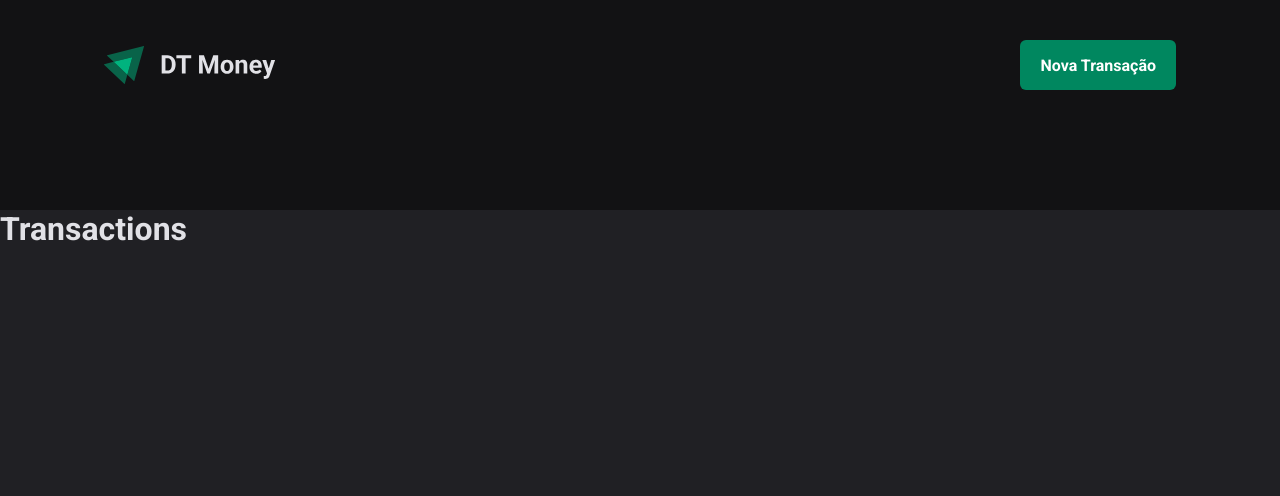
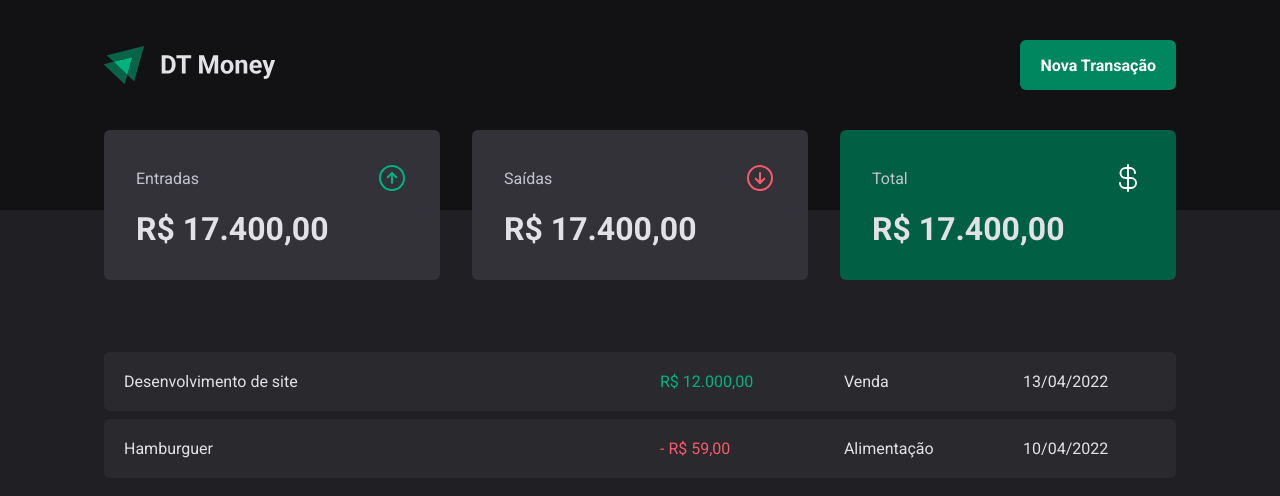
Before and after one commit to emersonmelomartins/dt-money-ignite, a React (Vite) app: page / in a window 1280 px wide. Shown: the top 496 px of the page. Built offline with nearby package versions, Linux system fonts and the light colour scheme.

Commit message:
Summary and Table components

```diff
--- a/package.json
+++ b/package.json
@@ -11,6 +11,7 @@
   },
   "dependencies": {
     "@types/styled-components": "^5.1.26",
+    "phosphor-react": "^1.4.1",
     "react": "^18.2.0",
     "react-dom": "^18.2.0",
     "styled-components": "^5.3.11"
--- /dev/null
+++ b/src/components/Summary/index.tsx
@@ -0,0 +1,32 @@
+import { ArrowCircleDown, ArrowCircleUp, CurrencyDollar } from "phosphor-react";
+import { SummaryCard, SummaryContainer } from "./styles";
+
+export function Summary() {
+  return (
+    <SummaryContainer>
+      <SummaryCard>
+        <header>
+          <span>Entradas</span>
+          <ArrowCircleUp size={32} color="#00b37e" />
+        </header>
+          <strong>R$ 17.400,00</strong>
+      </SummaryCard>
+
+      <SummaryCard>
+        <header>
+          <span>Saídas</span>
+          <ArrowCircleDown size={32} color="#f75a68" />
+        </header>
+          <strong>R$ 17.400,00</strong>
+      </SummaryCard>
+
+      <SummaryCard variant="green">
+        <header>
+          <span>Total</span>
+          <CurrencyDollar size={32} color="#fff" />
+        </header>
+          <strong>R$ 17.400,00</strong>
+      </SummaryCard>
+    </SummaryContainer>
+  )
+}
--- /dev/null
+++ b/src/components/Summary/styles.ts
@@ -0,0 +1,42 @@
+import styled, { css } from "styled-components";
+
+export const SummaryContainer = styled.section`
+  width: 100%;
+  max-width: 1120px;
+  margin: 0 auto;
+  padding: 0 1.5rem;
+
+  display: grid;
+  grid-template-columns: repeat(3, 1fr);
+  gap: 2rem;
+  margin-top: -5rem;
+`;
+
+interface SummaryCardProps {
+  variant?: "green";
+}
+
+export const SummaryCard = styled.div<SummaryCardProps>`
+  background-color: ${(props) => props.theme["gray-600"]};
+  border-radius: 6px;
+  padding: 2rem;
+
+  header {
+    display: flex;
+    align-items: center;
+    justify-content: space-between;
+    color: ${(props) => props.theme["gray-300"]};
+  }
+
+  strong {
+    display: block;
+    margin-top: 1rem;
+    font-size: 2rem;
+  }
+
+  ${(props) =>
+    props.variant === "green" &&
+    css`
+      background: ${props.theme["green-700"]};
+    `}
+`;
--- a/src/pages/Transactions/index.tsx
+++ b/src/pages/Transactions/index.tsx
@@ -1,10 +1,39 @@
-import { Header } from "../../components/Header"
+import { Header } from "../../components/Header";
+import { Summary } from "../../components/Summary";
+import {
+  PriceHighlight,
+  TransactionsContainer,
+  TransactionsTable,
+} from "./styles";
 
 export function Transactions() {
   return (
     <div>
       <Header />
-      <h1>Transactions</h1>
+      <Summary />
+
+      <TransactionsContainer>
+        <TransactionsTable>
+          <tbody>
+            <tr>
+              <td width="50%">Desenvolvimento de site</td>
+              <td>
+                <PriceHighlight variant="income">R$ 12.000,00</PriceHighlight>
+              </td>
+              <td>Venda</td>
+              <td>13/04/2022</td>
+            </tr>
+            <tr>
+              <td width="50%">Hamburguer</td>
+              <td>
+                <PriceHighlight variant="outcome">- R$ 59,00</PriceHighlight>
+              </td>
+              <td>Alimentação</td>
+              <td>10/04/2022</td>
+            </tr>
+          </tbody>
+        </TransactionsTable>
+      </TransactionsContainer>
     </div>
-  )
+  );
 }
--- a/src/pages/Transactions/styles.ts
+++ b/src/pages/Transactions/styles.ts
@@ -0,0 +1,39 @@
+import styled from "styled-components";
+
+export const TransactionsContainer = styled.main`
+  width: 100%;
+  max-width: 1120px;
+  margin: 4rem auto 0;
+  padding: 0 1.5rem;
+`;
+
+export const TransactionsTable = styled.table`
+  width: 100%;
+  border-collapse: separate;
+  border-spacing: 0 0.5rem;
+  /* margin-top: 1.5rem; */
+
+  td {
+    padding: 1.25rem;
+    background: ${(props) => props.theme["gray-700"]};
+
+    &:first-child {
+      border-top-left-radius: 6px;
+      border-bottom-left-radius: 6px;
+    }
+    &:last-child {
+      border-top-right-radius: 6px;
+      border-bottom-right-radius: 6px;
+    }
+  }
+`;
+
+interface PriceHighlightProps {
+  variant: "income" | "outcome";
+}
+export const PriceHighlight = styled.span<PriceHighlightProps>`
+  color: ${(props) =>
+    props.variant === "income"
+      ? props.theme["green-300"]
+      : props.theme["red-300"]};
+`;
```
Also changed, not shown: 1 other file (tests, documents, lock files or other folders).
